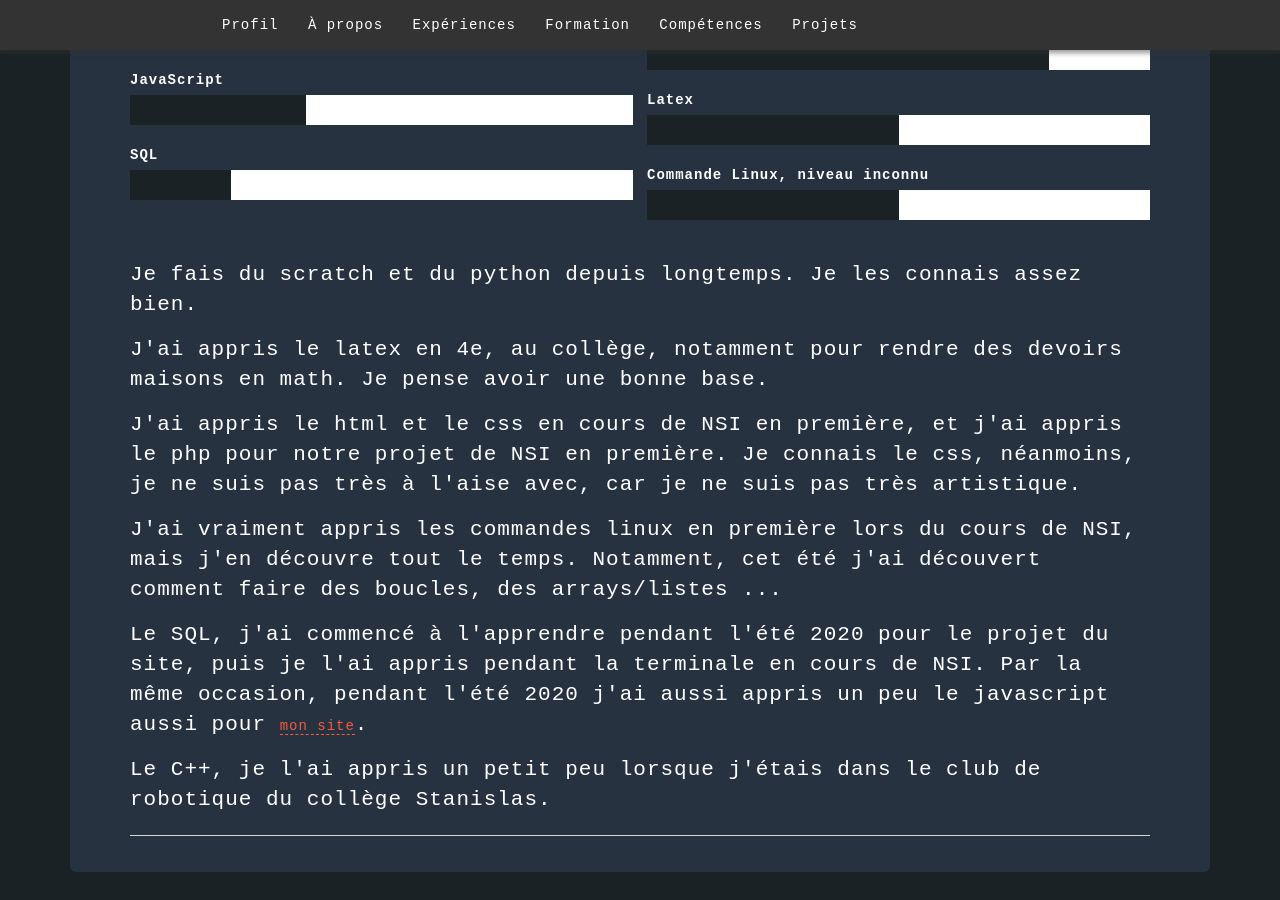
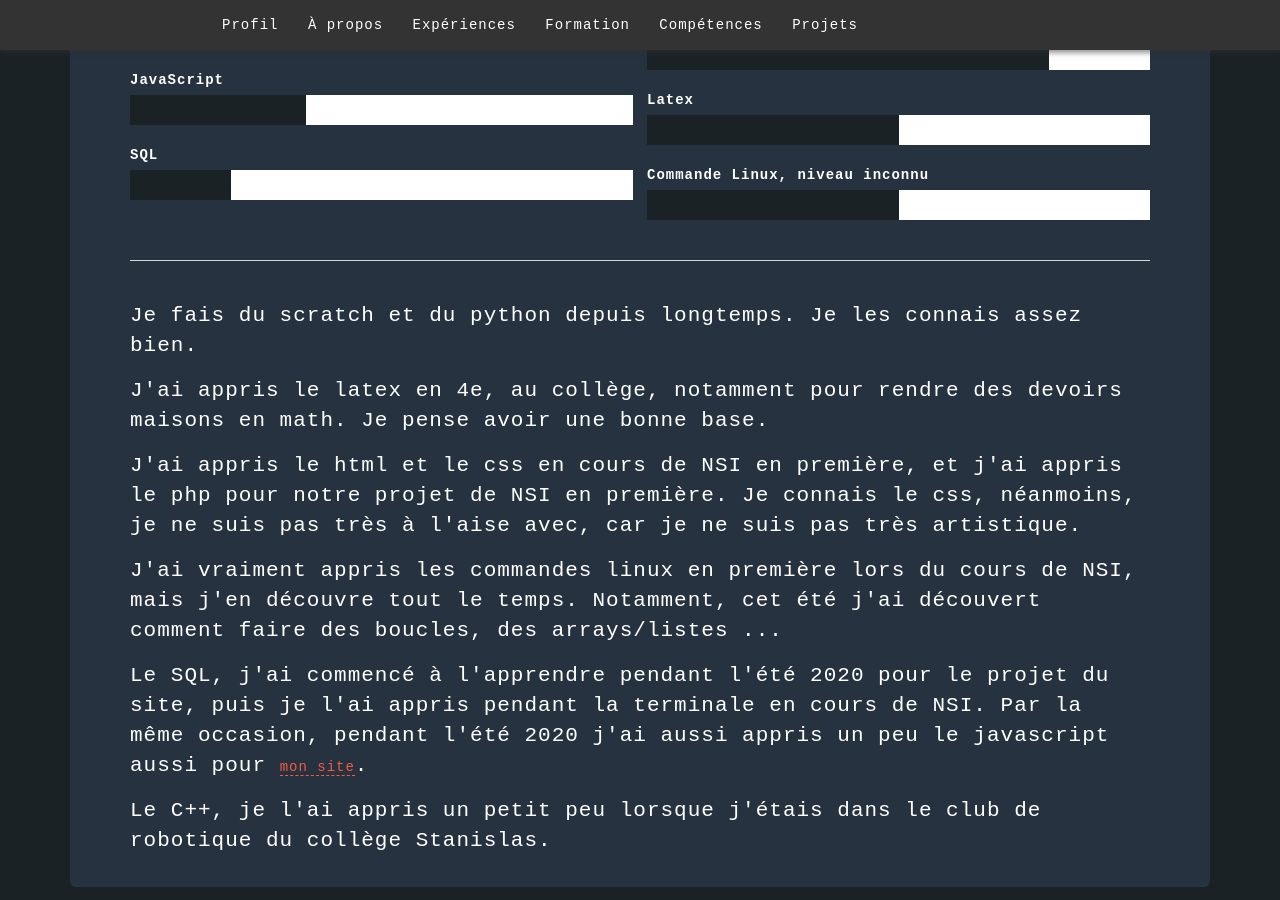
Before and after one commit to MaelC001/MaelC001.github.io, a Jekyll site: the page built from competence/index.html, in a window 1280 px wide and 900 px high, scrolled down 407 px. Built offline with Jekyll 4.4.1, drawn with Linux system fonts in a browser that asks for light colours; nearby versions of some CDN libraries.

Commit message:
Update index.html

```diff
--- a/competence/index.html
+++ b/competence/index.html
@@ -69,6 +69,7 @@ title: Portfolio - Competences
         </div>
     </div>
     <br>
+    <hr class="star-bright">
     <br>
     <div class="content">
     <p>Je fais du scratch et du python depuis longtemps. Je les connais assez bien.</p>
@@ -78,6 +79,4 @@ title: Portfolio - Competences
     <p>Le SQL, j'ai commencé à l'apprendre pendant l'été 2020 pour le projet du site, puis je l'ai appris pendant la terminale en cours de NSI. Par la même occasion, pendant l'été 2020 j'ai aussi appris un peu le javascript aussi pour <a href="">mon site</a>.</p>
     <p>Le C++, je l'ai appris un petit peu lorsque j'étais dans le club de robotique du collège Stanislas.</p>
     </div>
-
-    <hr class="star-bright">
 </div>
```
